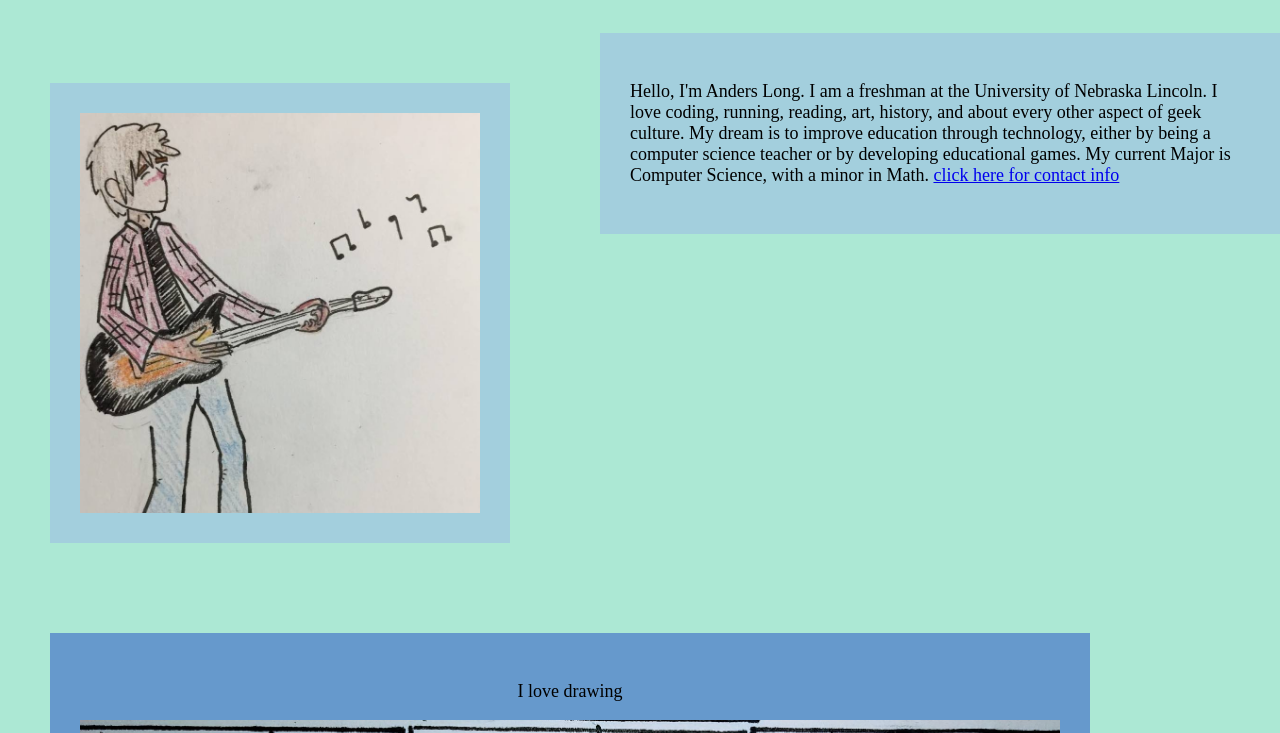
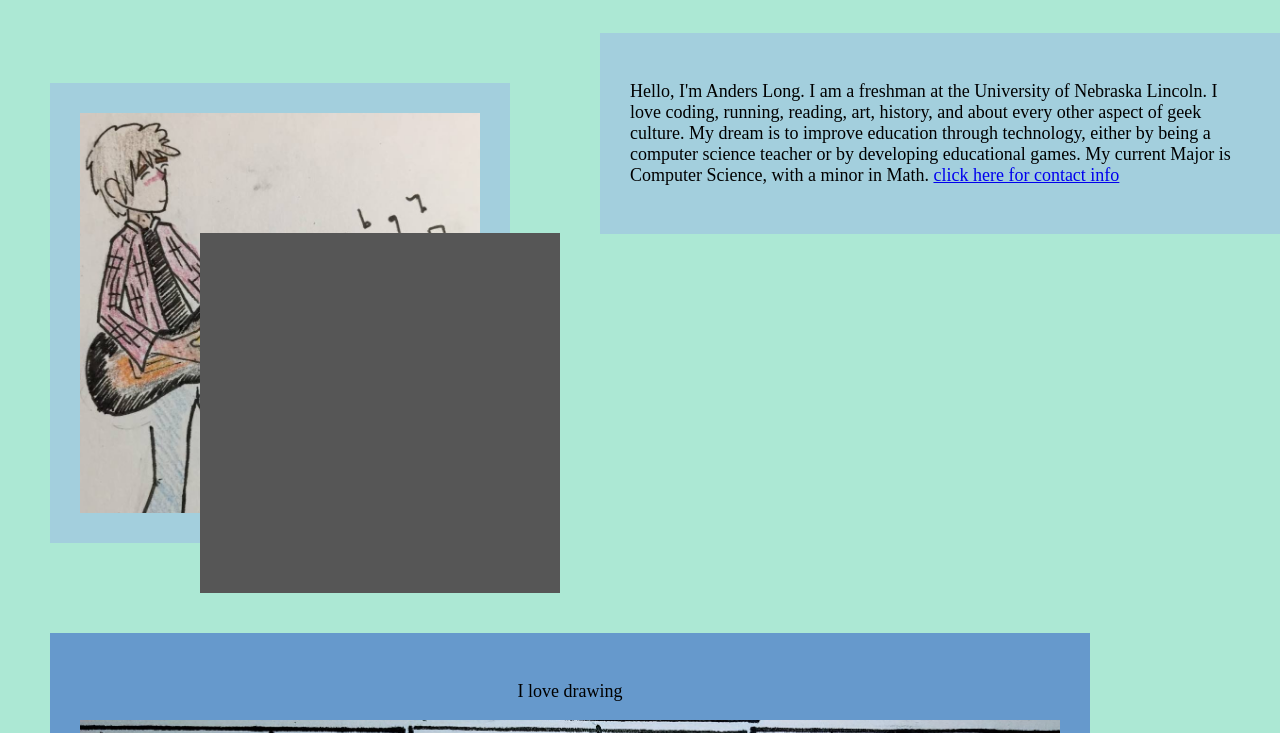
Before and after one commit to AndersLong/AndersLong.github.io, a plain HTML site: page index.html in a window 1280 px wide. Shown: the part 67-800 px from the top of the page. Drawn offline with Linux system fonts and the light colour scheme.

Commit message:
Add files via upload

```diff
--- a/index.html
+++ b/index.html
@@ -16,11 +16,13 @@
 		<div class = "topLeft">
 			<img src = "Guitar.jpg" style="width:400px;height:400px;">
 		</div>
+
 		<div class = "topRight">
 			<p> Hello, I'm Anders Long. I am a freshman at the University of Nebraska Lincoln. I love coding, running, reading, art, history,
 			and about every other aspect of geek culture. My dream is to improve education through technology, either by being a computer science
 			teacher or by developing educational games. My current Major is Computer Science, with a minor in Math. <a href = "contact.html"> click here for contact info</a> </p>
 		</div>
+
 		</section>
 		<div class = "bottom">
 		<section id = "projects">
@@ -33,6 +35,8 @@
 		<a href = "comics.html"> click here for more comics!</a>
 		</div>
 
+		<div class = "back1"></div>
+
 		</section>
     </body>
 
--- a/main.css
+++ b/main.css
@@ -33,6 +33,17 @@ p{
 	padding: 30px;
 }
 
+.back1{
+
+	position: absolute;
+	left: 200px;
+	top: 300px;
+	width: 300px;
+	height: 300px;
+	background-color:#565656;
+	padding: 30px;
+}
+
 .bottom{
 	text-align: center;
 	position: absolute;
```
